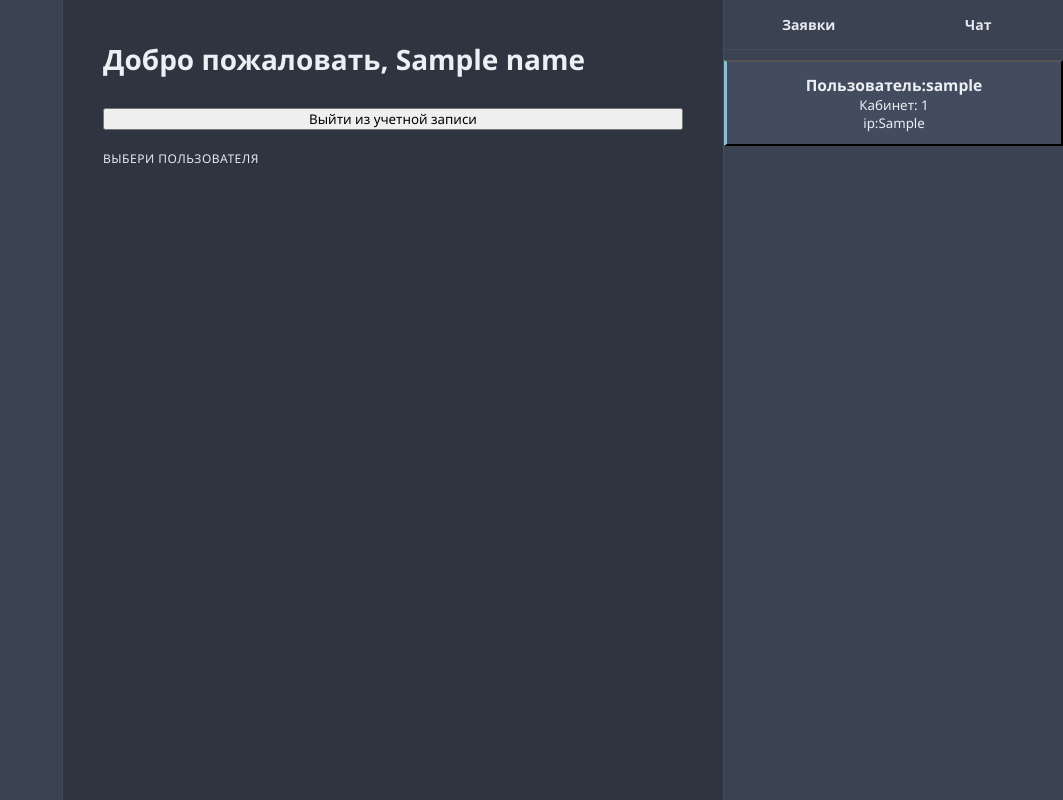
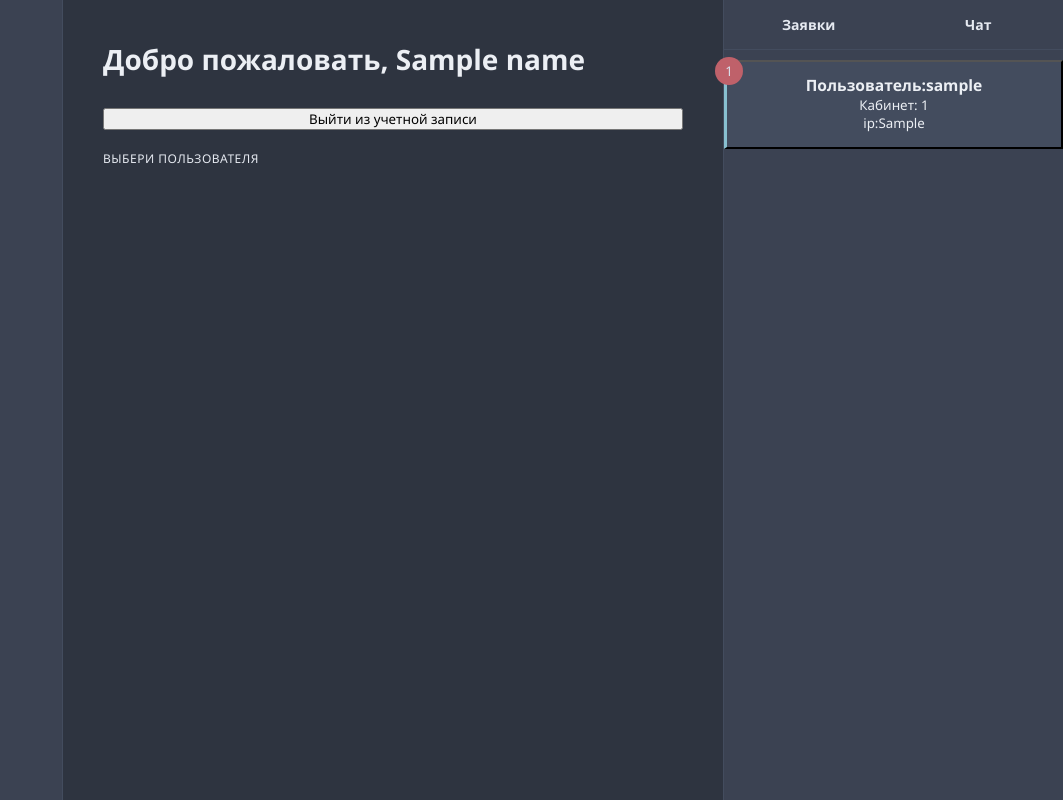
Before and after one commit to Zloba902/ZlHelpDesk, a Flask app: template templates/start_page_admin.html in a window 1280 px wide. Shown: the whole page, without its empty margins (217-1280 px from the left). Run offline with Flask 3, Linux system fonts and the light colour scheme; the template is opened without the code that fills it: most values are stand-ins (such as "Sample title", 1, 10 or a date in 2020).

Commit message:
Изменена логика создания списка пользователей, теперь в списке только пользователя с активными заявками, добавлен счетчик заявок

```diff
--- a/app.py
+++ b/app.py
@@ -3,7 +3,7 @@ import uuid
 from flask import Flask, request, make_response, redirect, url_for
 from flask import render_template
 from flask import jsonify
-from database import connect_db, init_db, create_user, get_user_by_token, update_ip_user, create_request, get_user_by_credentials, get_user_request, request_switch_status, get_knowledge_solutions
+from database import connect_db, init_db, create_user, get_user_by_token, update_ip_user, create_request, get_user_by_credentials, get_user_request, request_switch_status, get_knowledge_solutions, get_users_with_active_requests
 
 app = Flask(__name__)
 init_db()
@@ -147,7 +147,8 @@ def admin_panel():
     if not user or user[4] != "admin":
         return redirect(url_for("home"))
 
-    return render_template("start_page_admin.html", devices=registered_devices(), name = user[5])
+
+    return render_template("start_page_admin.html", devices=get_users_with_active_requests(), name=user[5])
 
 
 @app.route("/user")
--- a/database.py
+++ b/database.py
@@ -154,6 +154,34 @@ def request_switch_status(request_id, new_status):
     con.close()
 
 
+def get_users_with_active_requests():
+    con = connect_db()
+    cursor = con.cursor()
+
+
+    cursor.execute('''
+        SELECT DISTINCT a.id, a.ip, a.user_name, a.room_num, count(a.id)
+        FROM accounts a
+        INNER JOIN requests r ON a.id = r.user_id
+        WHERE r.status != 'done'
+        Group BY a.id ;
+    ''')
+
+    rows = cursor.fetchall()
+    con.close()
+
+    active_users = []
+    for row in rows:
+        active_users.append({
+            "id": row[0],
+            "ip": row[1],
+            "user_name": row[2],
+            "room_num": row[3],
+            "count": row[4],
+        })
+    return active_users
+
+
 
 #КОМАНДЫ ДЛЯ РАБОТЫ С БД ЧАТА
 def save_message(id_sender, id_reciev, text, msg_type='text'):
--- a/static/css/style-admin-startpage.css
+++ b/static/css/style-admin-startpage.css
@@ -175,10 +175,17 @@
      flex-direction: column;
  }
 
+
+
  /* Вкладки сверху (Заявки / Чат) */
  .tabs-header {
      display: flex;
      border-bottom: 1px solid var(--border-color);
+ }
+
+ .tab-request{
+    margin-top: 10px;
+
  }
 
  .tab-btn {
@@ -225,6 +232,16 @@
      border-left: 3px solid var(--cyan-accent);
  }
 
+  .pc-item .badge{
+  position: relative;
+  top: -50px;
+  right: 165px;
+  padding: 5px 10px;
+  margin-top: -25px;
+  border-radius: 100%;
+  background: var(--aurora-red);
+  color: var(--snow-storm-1);
+}
 
  .pc-info p {
      font-size: 12px;
@@ -259,3 +276,8 @@
      display: flex;
      flex-direction: column;
  }
+
+ #tab-request{
+    gap: 10px;
+
+ }
--- a/templates/start_page_admin.html
+++ b/templates/start_page_admin.html
@@ -46,11 +46,16 @@
                 {% for device in devices %}
                 <button class="pc-item" data-user-id="{{ device.id }}"
                     onclick="loadRequests('{{ device.id }}', '{{ device.user_name }}')">
+
                     <h3>Пользователь:{{ device.user_name }}</h3>
                     <p>Кабинет: {{ device.room_num }}</p>
                     <p>ip:{{ device.ip }}</p>
+                    <span class="badge"> {{device.count}} </span>
+
                 </button>
                 {% endfor %}
+
+
             </div>
 
 
```
Also changed, not shown: helpdesk.db, static/css/style-user-page.css (line endings or trailing spaces).
